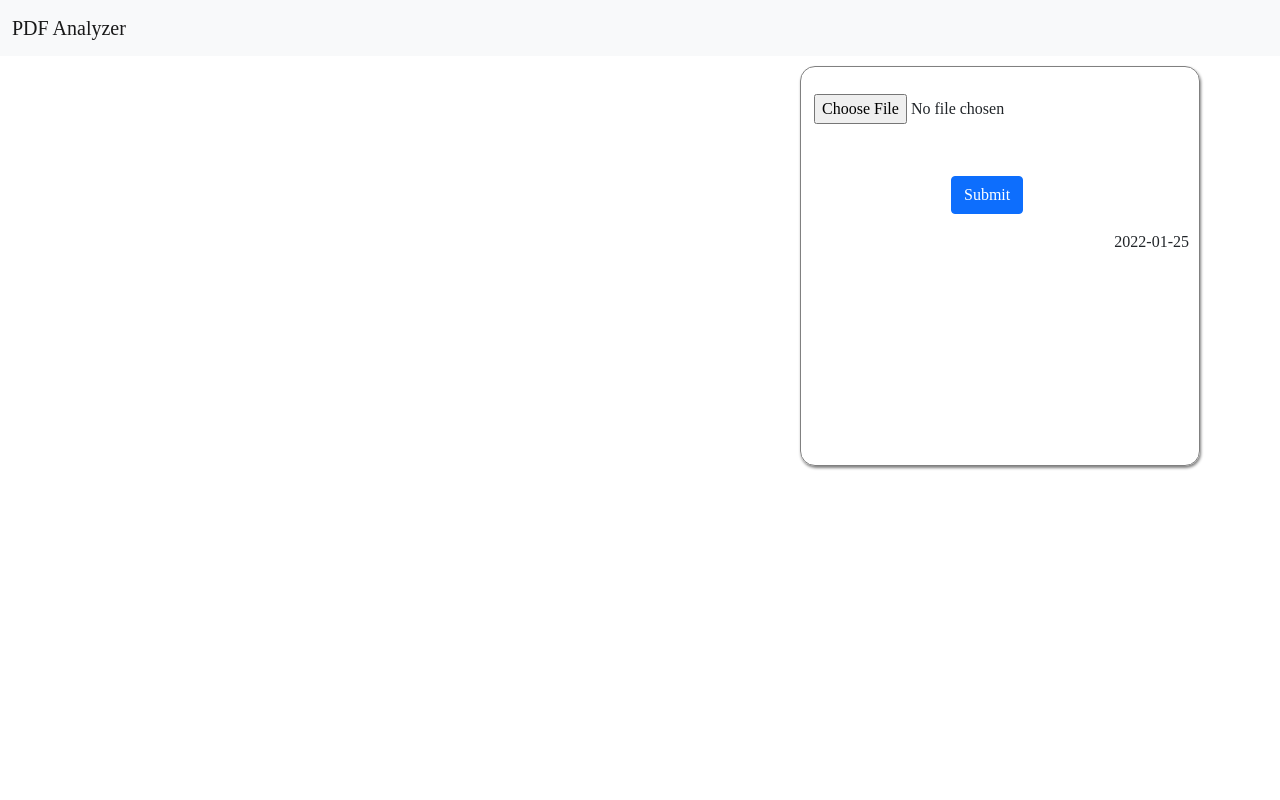
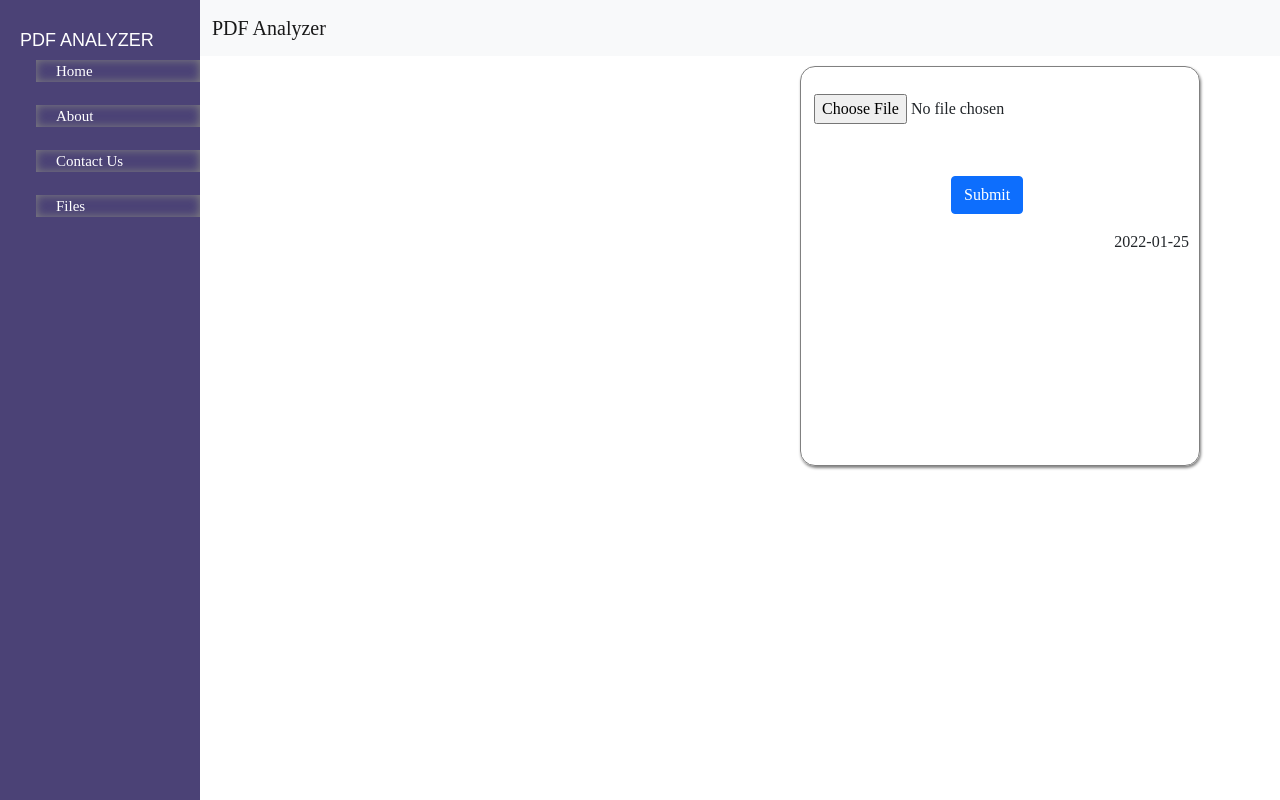
Before and after one commit to timtitan180/PDF-Analyzer, a Flask app: page / in a window 1280 px wide; the page is wider, and only the part inside the window is pictured. Run offline with Flask 2, Linux system fonts and the light colour scheme.

Commit message:
Added vertical navbar

```diff
--- a/app.py
+++ b/app.py
@@ -9,6 +9,8 @@ import sqlite3'''
 import os
 
 import pdfplumber
+
+from db_connection import database_cursor
 
 app = Flask(__name__)
 
@@ -38,15 +40,23 @@ PORT = 4210
 
 date = date.today()
 
+def checkFile(file):
+    filename = file.filename
+    extension = filename[len(filename)-3:len(filename)]
+    if(extension != ALLOWED_EXT):
+        errors.append("File must be a PDF. Sorry!")
+        return render_template("index.html",error=errors)
+    else:
+        print("Uploading file...")
 
 def check_file_extension(filename):
     try:
         extension = os.path.splitext(filename)[1]
         return extension
-    except Exception as exception:
+    except Exception as e:
         errors.append("Only PDF files are accepted")
         redirect(url_for(home_route, errors=errors))
-        print(exception)
+        print(e)
 
 
 def check_file_size(filename):
@@ -64,15 +74,15 @@ def home_route():
 @app.route('/analyze_pdf', methods=['GET', 'POST'])
 def post_route():
     if request.method == "POST":
-        chosen_file = request.files['file']
-        with pdfplumber.open(chosen_file) as pdf:
+        file = request.files['file']
+        with pdfplumber.open(file) as pdf:
             first_page = pdf.pages[0]
-        pdf_paragraphs = first_page.extract_text()
-        sentences = pdf_paragraphs.split()
-        for word in sentences:
-            if (sentences.count(word) > 1):
-                analysis = f"'{word}' is repeated a lot in the file"
-                return render_template("index.html", errors=errors, pdf_analysis=analysis,datestamp=date)
+            pdf_paragraphs = first_page.extract_text()
+            sentences = pdf_paragraphs.split()
+            for word in sentences:
+             if (sentences.count(word) > 1):
+                 analysis = f"'{word}' is repeated a lot in the file"
+        return render_template("index.html", errors=errors, pdf_analysis=analysis,datestamp=date)
 
 
 if __name__ == "__main__":
--- a/static/index.js
+++ b/static/index.js
@@ -15,4 +15,11 @@ button.addEventListener("click",showGif)
     setTimeout(function(){
         document.querySelector("loadingImg").style.visibility = "hidden"
     },1000)
+
+      var menu = document.querySelector(".app");
+
+var menuButton = document.querySelector(".menu-collapser");
+
+menuButton.addEventListener("click", function () {
+  menu.style.marginLeft = "1px";
 }
--- a/templates/index.css
+++ b/templates/index.css
@@ -2,7 +2,41 @@
 * {
     box-sizing:border-box;
     font-family: Trirong, serif;
+    margin:0;
+    padding:0;
 }
+
+  .wrapper {
+    display: flex;
+    position: relative;
+  }
+
+  .wrapper .sidebar {
+    width: 200px;
+    height: 100%;
+    background: #4b4276;
+    padding: 30px 0px;
+    position: fixed;
+  }
+
+  .navagation-links {
+    color: white;
+    text-decoration: none;
+    list-style-type: none;
+    font-weight: 300;
+    font-size: 15px;
+  }
+
+  .navagation-links li {
+    margin-left: 4px;
+    padding-left: 20px;
+    box-shadow: inset 0px 0px 10px gray;
+  }
+
+  .navagation-links li:hover {
+    background-color: lightgreen;
+  }
+
 
 .mainContainer {
     margin-left:450px;
--- a/templates/index.html
+++ b/templates/index.html
@@ -2,8 +2,79 @@
 <link href="https://cdn.jsdelivr.net/npm/bootstrap@5.0.0-beta2/dist/css/bootstrap.min.css" rel="stylesheet"
       integrity="sha384-BmbxuPwQa2lc/FVzBcNJ7UAyJxM6wuqIj61tLrc4wSX0szH/Ev+nYRRuWlolflfl" crossorigin="anonymous">
     <link rel="stylesheet" href="index.css">
+    <style>
+        * {
+    box-sizing:border-box;
+    font-family: Trirong, serif;
+    margin:0;
+    padding:0;
+}
+
+body {
+    overflow-x:hidden;
+}
+
+  .wrapper {
+    display: flex;
+    position: relative;
+  }
+
+  .wrapper .sidebar {
+    width: 200px;
+    height: 100%;
+    background: #4b4276;
+    padding: 30px 0px;
+    position: fixed;
+  }
+
+  .navagation-links {
+    color: white;
+    text-decoration: none;
+    list-style-type: none;
+    font-weight: 300;
+    font-size: 15px;
+  }
+
+  .navagation-links li {
+    margin-left: 4px;
+    padding-left: 20px;
+    box-shadow: inset 0px 0px 10px gray;
+  }
+
+  .navagation-links li:hover {
+    background-color: lightgreen;
+  }
+
+  .navagation-links li a {
+      color:white;
+      text-decoration: none;
+  }
+
+
+  .sidebar h2  {
+      margin-left:20px;
+      font-family: sans-serif;
+      font-size: large;
+      color:white;
+      text-transform:uppercase;
+  }
+    </style>
     <script src="{{ url_for('static', filename='index.js') }}"></script>
-        <nav class="navbar navbar-expand-lg navbar-light bg-light">
+    <div class="wrapper">
+        <div class="sidebar">
+            <h2>PDF Analyzer</h2>
+            <ul class="navagation-links">
+            <li><a href="#">Home</a></li>
+            </br>
+            <li><a href="#">About</a></li>
+            </br>
+            <li><a href="#">Contact Us</a></li>
+            </br>
+            <li><a href="#">Files</a></li>
+            </ul>
+        </div>
+        </div>
+        <nav class="navbar navbar-expand-lg navbar-light bg-light" style="margin-left:200px;width:100%;">
         <div class="container-fluid">
             <a class="navbar-brand" href="#">PDF Analyzer</a>
             <button class="navbar-toggler" type="button" data-bs-toggle="collapse" data-bs-target="#navbarSupportedContent"
@@ -44,8 +115,8 @@
 </form>
  {% block script %}
     <script>
-        button = document.querySelector(".blueButton")
-        button.addEventListener("click",handleSubmit)
+        button = document.querySelector(".blueButton");
+        button.addEventListener("click",handleSubmit);
         function handleSubmit(){
             document.querySelector(".imgContainer").style.visibility = "visible";
 
```
Also changed, not shown: db_connection.py (added, +10 -0 lines), testapp.py (added, +9 -0 lines), pdf_analyzer.db.
